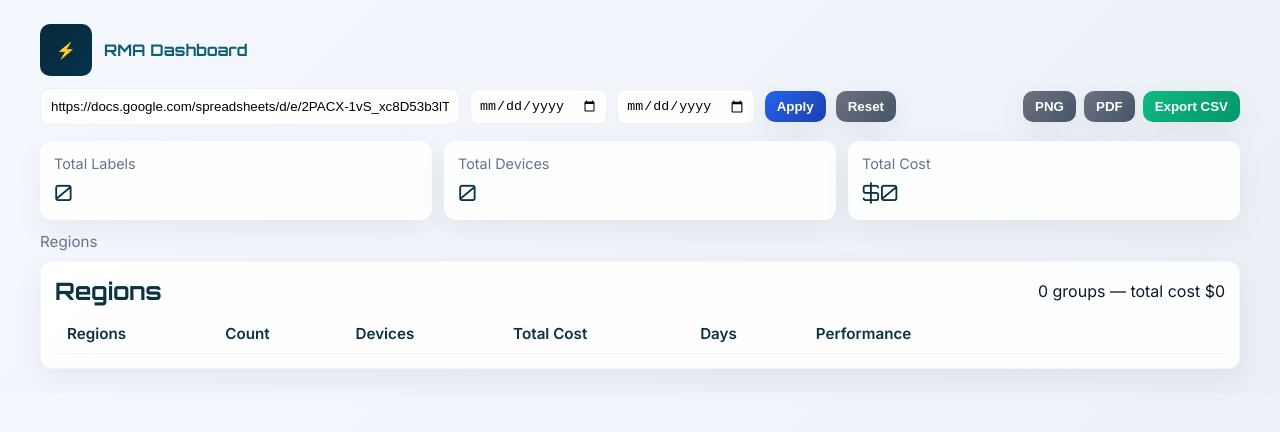
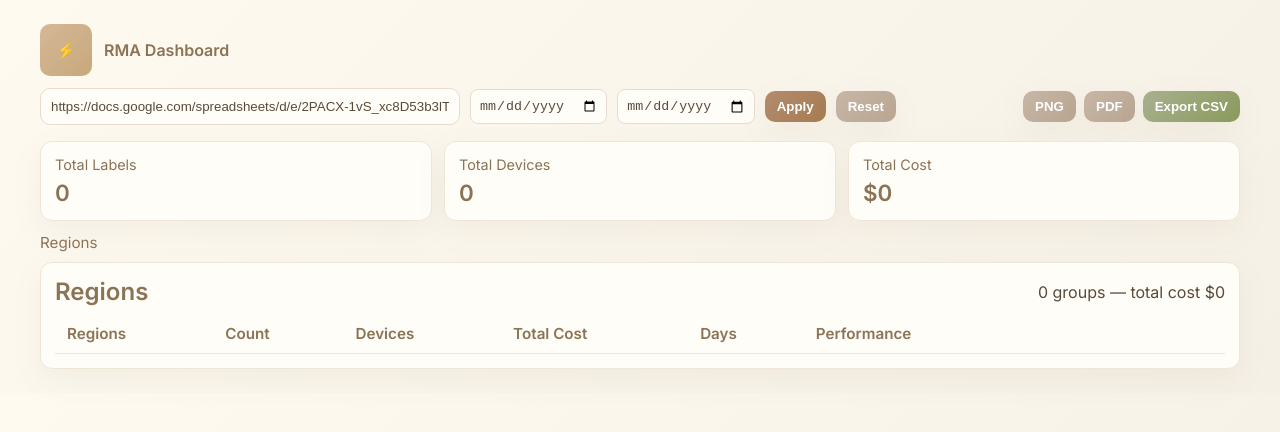
Before and after one commit to Anooshashraf/RMA, a plain HTML site: page index.html in a window 1280 px wide. Drawn offline with nearby package versions, Linux system fonts and the light colour scheme; no server answers.

Commit message:
Update style.css

```diff
--- a/style.css
+++ b/style.css
@@ -96,7 +96,7 @@ input[type="date"]{padding:8px;border-radius:8px;border:1px solid rgba(255,255,2
   .table th,.table td{padding:10px}
 } */
 
-:root{
+/* :root{
   --bg:#f5f9ff;
   --panel: rgba(255,255,255,0.9);
   --muted:#64748b;
@@ -109,14 +109,12 @@ input[type="date"]{padding:8px;border-radius:8px;border:1px solid rgba(255,255,2
   --shadow:0 10px 30px rgba(2,6,23,0.06);
 }
 
-/* base */
 *{box-sizing:border-box}
 body{
   margin:0;padding:24px;font-family:Inter,Segoe UI,Arial;background:linear-gradient(135deg,#f5f9ff,#eaeef5);color:#0f172a;
 }
 .app{max-width:var(--max-width);margin:0 auto}
 
-/* topbar */
 .topbar{display:flex;flex-direction:column;gap:12px;margin-bottom:16px}
 .brand{display:flex;gap:12px;align-items:center}
 .logo{width:52px;height:52px;border-radius:10px;background:linear-gradient(135deg,#08293b,#05324a);display:flex;align-items:center;justify-content:center;color:#bfffe3}
@@ -131,18 +129,15 @@ input[type="date"]{padding:8px;border-radius:8px;border:1px solid rgba(0,0,0,0.0
 .btn-success{background:linear-gradient(135deg,#10b981,#059669)}
 .exports{margin-left:auto;display:flex;gap:8px;align-items:center}
 
-/* KPI */
 .kpi-row{display:flex;gap:12px;flex-wrap:wrap;margin-bottom:12px}
 .kpi{background:var(--panel);padding:14px;border-radius:12px;min-width:200px;flex:1 1 220px;box-shadow:var(--shadow)}
 .kpi .label{color:var(--muted);font-size:0.9rem;margin-bottom:6px}
 .kpi .value{font-family:Orbitron, sans-serif;font-size:1.4rem;color:#0b3340}
 
-/* breadcrumb/back */
 .nav-row{display:flex;align-items:center;gap:12px;margin-bottom:10px}
 .breadcrumb{color:var(--muted);font-size:0.95rem}
 .back{background:linear-gradient(135deg,#475569,#6b7280)}
 
-/* stacked blocks and tables */
 .stacked{display:flex;flex-direction:column;gap:14px}
 .table-block{background:var(--panel);padding:14px;border-radius:12px;box-shadow:var(--shadow);border:1px solid rgba(0,0,0,0.04);animation:fadeIn .28s ease}
 @keyframes fadeIn{from{opacity:0;transform:translateY(6px)}to{opacity:1;transform:none}}
@@ -150,14 +145,12 @@ input[type="date"]{padding:8px;border-radius:8px;border:1px solid rgba(0,0,0,0.0
 .table-header{display:flex;justify-content:space-between;align-items:center;margin-bottom:8px}
 .table-header h2{margin:0;font-family:Orbitron, sans-serif;color:#0b3340}
 
-/* table */
 .table{width:100%;border-collapse:collapse;font-size:0.95rem}
 .table th,.table td{padding:10px 12px;text-align:left;border-bottom:1px solid rgba(0,0,0,0.04)}
 .table th{font-weight:700;color:#0b3340}
 .table tbody tr{transition:all .12s ease;cursor:pointer}
 .table tbody tr:hover{background:rgba(2,6,23,0.02)}
 
-/* bars */
 .bar-cell{display:flex;gap:10px;align-items:center}
 .bar-track{height:12px;background:rgba(0,0,0,0.04);border-radius:8px;flex:1;overflow:hidden}
 .bar-fill{height:100%;width:0;border-radius:8px;transition:width 700ms cubic-bezier(.2,.9,.2,1)}
@@ -165,8 +158,119 @@ input[type="date"]{padding:8px;border-radius:8px;border:1px solid rgba(0,0,0,0.0
 .bar-fill.amber{background:linear-gradient(90deg,#ffb300,#ff9500);box-shadow:0 8px 20px rgba(255,179,0,0.12)}
 .bar-fill.red{background:linear-gradient(90deg,#e53935,#ff3366);box-shadow:0 8px 20px rgba(229,57,53,0.12)}
 
+.days-pill{display:inline-block;padding:6px 8px;border-radius:999px;background:rgba(0,0,0,0.04);color:#0b3340;font-size:0.86rem;margin-right:6px}
+
+@media(max-width:720px){
+  .input-url{min-width:unset;width:100%}
+  .controls{flex-direction:column;align-items:stretch}
+  .kpi-row{flex-direction:column}
+}
+.hidden{display:none}
+ */
+
+:root{
+  --bg: #fefaf0;
+  --panel: #fffdf8;
+  --muted: #8b7355;
+  --accent: #b38b6d;
+  --neon-green: #8a9a5b;
+  --neon-amber: #d4a017;
+  --neon-red: #c86b49;
+  --radius: 12px;
+  --max-width: 1200px;
+  --shadow: 0 10px 30px rgba(139, 115, 85, 0.08);
+}
+
+/* base */
+*{box-sizing:border-box}
+body{
+  margin:0;padding:24px;font-family:Inter,Segoe UI,Arial;
+  background: linear-gradient(135deg, #fefaf0, #f5f0e6);
+  color: #5a4a3a;
+}
+.app{max-width:var(--max-width);margin:0 auto}
+
+/* topbar */
+.topbar{display:flex;flex-direction:column;gap:12px;margin-bottom:16px}
+.brand{display:flex;gap:12px;align-items:center}
+.logo{
+  width:52px;height:52px;border-radius:10px;
+  background: linear-gradient(135deg, #d4b896, #c8a87c);
+  display:flex;align-items:center;justify-content:center;
+  color: #5a4a3a;
+  font-weight: bold;
+}
+.title .main{font-family:Inter, sans-serif;font-weight:700;color:#8b7355}
+.title .sub{font-size:0.82rem;color:var(--muted)}
+
+.controls{display:flex;gap:10px;flex-wrap:wrap;align-items:center}
+.input-url{
+  min-width:420px;padding:10px;border-radius:10px;
+  border:1px solid #e6dccf;background:var(--panel);
+  color: #5a4a3a;
+}
+input[type="date"]{
+  padding:8px;border-radius:8px;
+  border:1px solid #e6dccf;background:var(--panel);
+  color: #5a4a3a;
+}
+.btn{
+  padding:8px 12px;border-radius:10px;border:none;
+  background:linear-gradient(135deg, #c8b6a6, #b8a692);
+  color:#fff;cursor:pointer;font-weight:600;
+  box-shadow:var(--shadow)
+}
+.btn-primary{background:linear-gradient(135deg,var(--accent),#a67c52)}
+.btn-success{background:linear-gradient(135deg,#a8b090,#8a9a5b)}
+.exports{margin-left:auto;display:flex;gap:8px;align-items:center}
+
+/* KPI */
+.kpi-row{display:flex;gap:12px;flex-wrap:wrap;margin-bottom:12px}
+.kpi{
+  background:var(--panel);padding:14px;border-radius:12px;
+  min-width:200px;flex:1 1 220px;box-shadow:var(--shadow);
+  border: 1px solid #f0e6d8;
+}
+.kpi .label{color:var(--muted);font-size:0.9rem;margin-bottom:6px}
+.kpi .value{font-family:Inter, sans-serif;font-size:1.4rem;color:#8b7355;font-weight:600}
+
+/* breadcrumb/back */
+.nav-row{display:flex;align-items:center;gap:12px;margin-bottom:10px}
+.breadcrumb{color:var(--muted);font-size:0.95rem}
+.back{background:linear-gradient(135deg,#b8a692,#c8b6a6)}
+
+/* stacked blocks and tables */
+.stacked{display:flex;flex-direction:column;gap:14px}
+.table-block{
+  background:var(--panel);padding:14px;border-radius:12px;
+  box-shadow:var(--shadow);border:1px solid #f0e6d8;
+  animation:fadeIn .28s ease
+}
+@keyframes fadeIn{from{opacity:0;transform:translateY(6px)}to{opacity:1;transform:none}}
+
+.table-header{display:flex;justify-content:space-between;align-items:center;margin-bottom:8px}
+.table-header h2{margin:0;font-family:Inter, sans-serif;color:#8b7355;font-weight:600}
+
+/* table */
+.table{width:100%;border-collapse:collapse;font-size:0.95rem}
+.table th,.table td{padding:10px 12px;text-align:left;border-bottom:1px solid #f0e6d8}
+.table th{font-weight:700;color:#8b7355}
+.table tbody tr{transition:all .12s ease;cursor:pointer}
+.table tbody tr:hover{background:rgba(139, 115, 85, 0.04)}
+
+/* bars */
+.bar-cell{display:flex;gap:10px;align-items:center}
+.bar-track{height:12px;background:#f0e6d8;border-radius:8px;flex:1;overflow:hidden}
+.bar-fill{height:100%;width:0;border-radius:8px;transition:width 700ms cubic-bezier(.2,.9,.2,1)}
+.bar-fill.green{background:linear-gradient(90deg,#a8b090,#8a9a5b)}
+.bar-fill.amber{background:linear-gradient(90deg,#d4a017,#c8a052)}
+.bar-fill.red{background:linear-gradient(90deg,#c86b49,#b85a3a)}
+
 /* days pill simple */
-.days-pill{display:inline-block;padding:6px 8px;border-radius:999px;background:rgba(0,0,0,0.04);color:#0b3340;font-size:0.86rem;margin-right:6px}
+.days-pill{
+  display:inline-block;padding:6px 8px;border-radius:999px;
+  background:#f0e6d8;color:#8b7355;font-size:0.86rem;margin-right:6px
+}
 
 /* responsive */
 @media(max-width:720px){
```
